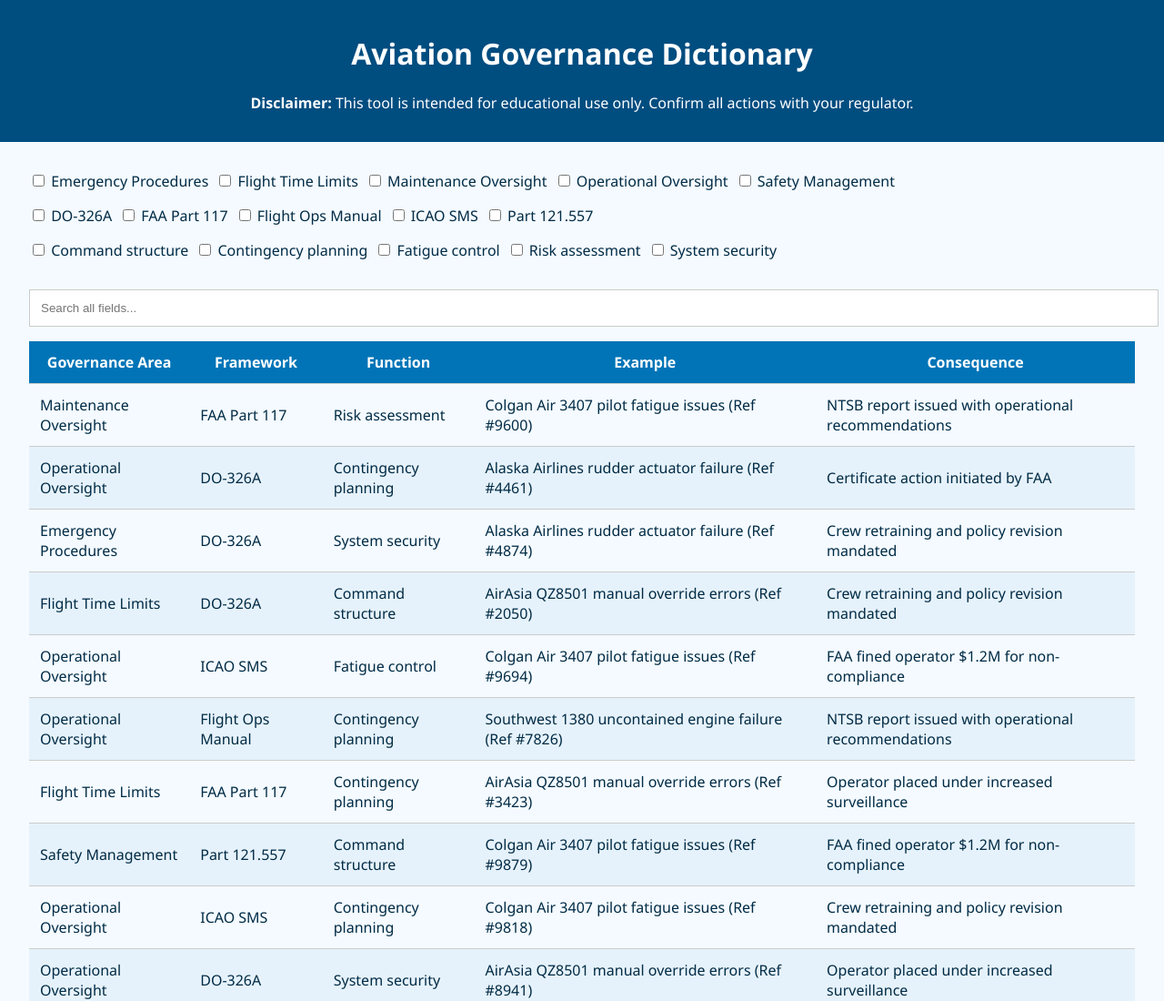
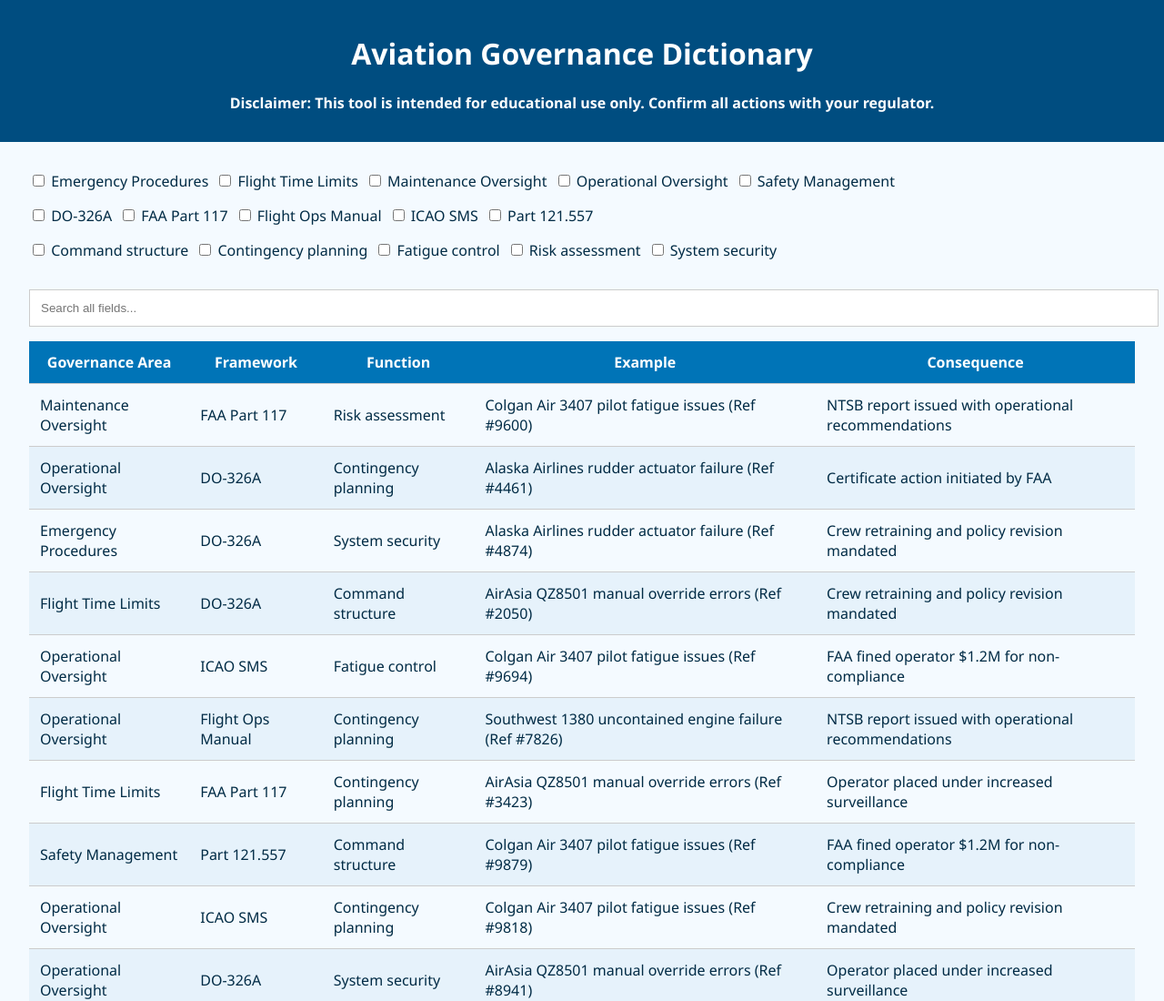
Before and after one commit to altitudehouseconsulting/thegovernancedictionary, a plain HTML site: page index.html in a window 1280 px wide. Shown: the top 1100 px of the page at 91% size. Drawn offline with Linux system fonts and the light colour scheme.

Commit message:
Update index.html

```diff
--- a/index.html
+++ b/index.html
@@ -10,7 +10,7 @@
 <body>
   <header>
     <h1>Aviation Governance Dictionary</h1>
-  <p><strong>Disclaimer:</strong> This tool is intended for educational use only. Confirm all actions with your regulator.</p>
+  <p><strong>Disclaimer: This tool is intended for educational use only. Confirm all actions with your regulator.</strong></p>
   </header>
 
   <main>
```
